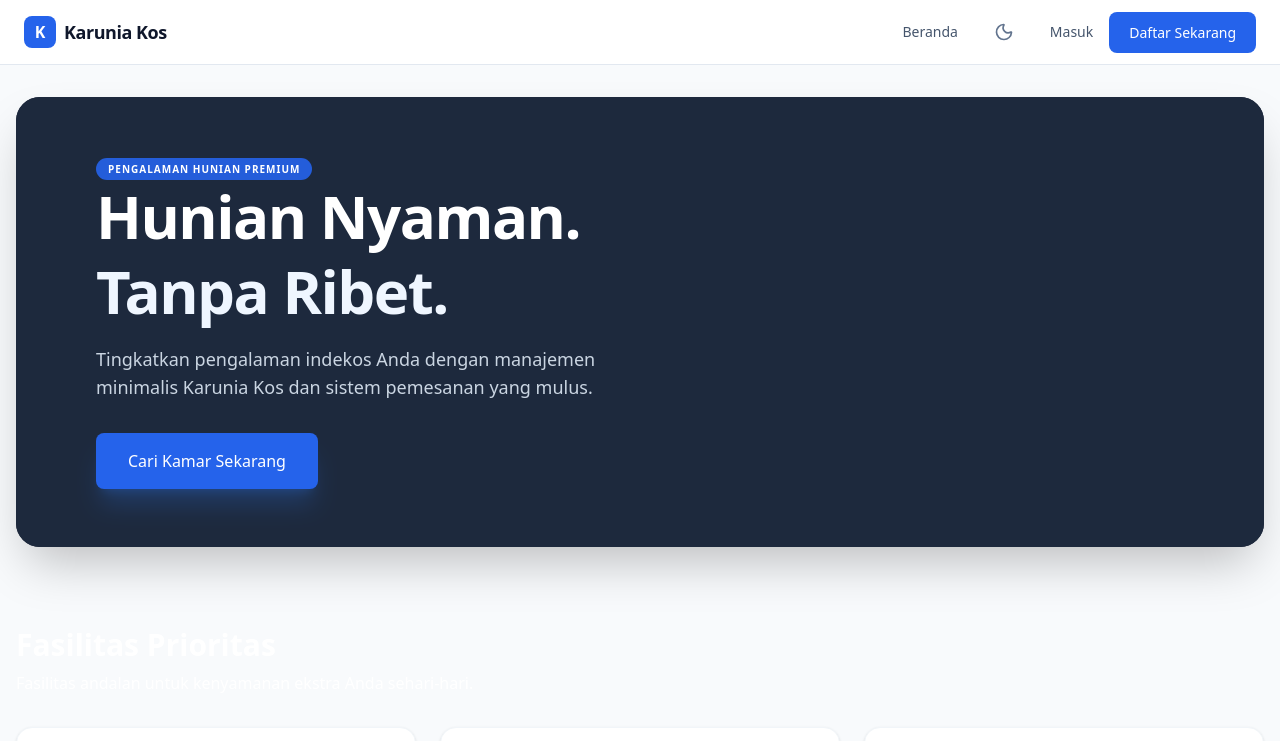
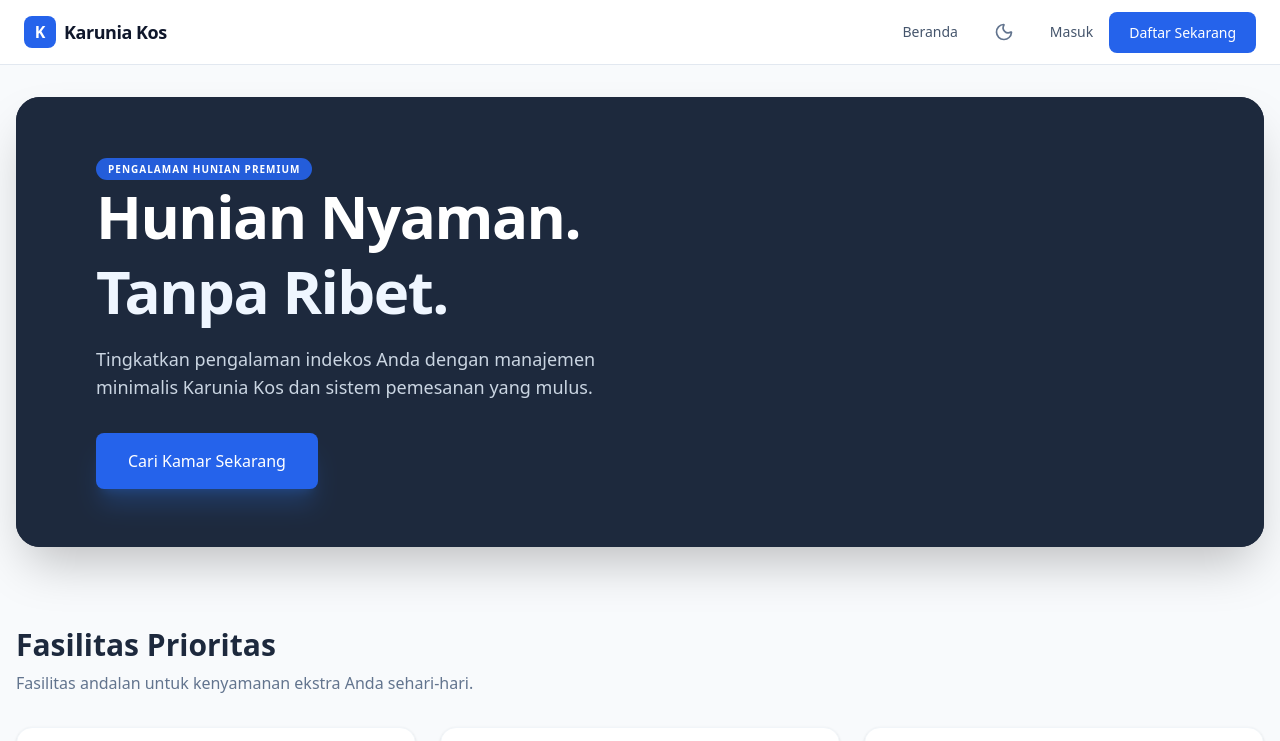
Before and after one commit to nareswara353-ux/KaruniaKos, a React (Vite) app: page /#/ in a window 1280 px wide. Shown: the top 741 px of the page. Built offline with nearby package versions, Linux system fonts and the light colour scheme; no server answers; the database is empty.

Commit message:
fasilitas

```diff
--- a/src/pages/Landing.tsx
+++ b/src/pages/Landing.tsx
@@ -69,8 +69,8 @@ export default function Landing() {
       <section className="space-y-8">
         <div className="flex justify-between items-end">
           <div className="space-y-2" text-white>
-            <h2 className="text-3xl font-bold text-slate-800 dark:text-white text-white">Fasilitas Prioritas</h2>
-            <p className="text-slate-500 dark:text-white text-white" >Fasilitas andalan untuk kenyamanan ekstra Anda sehari-hari.</p>
+            <h2 className="text-3xl font-bold text-slate-800 dark:text-white">Fasilitas Prioritas</h2>
+            <p className="text-slate-500 dark:text-white" >Fasilitas andalan untuk kenyamanan ekstra Anda sehari-hari.</p>
           </div>
         </div>
         <div className="grid grid-cols-1 md:grid-cols-3 gap-6">
```
